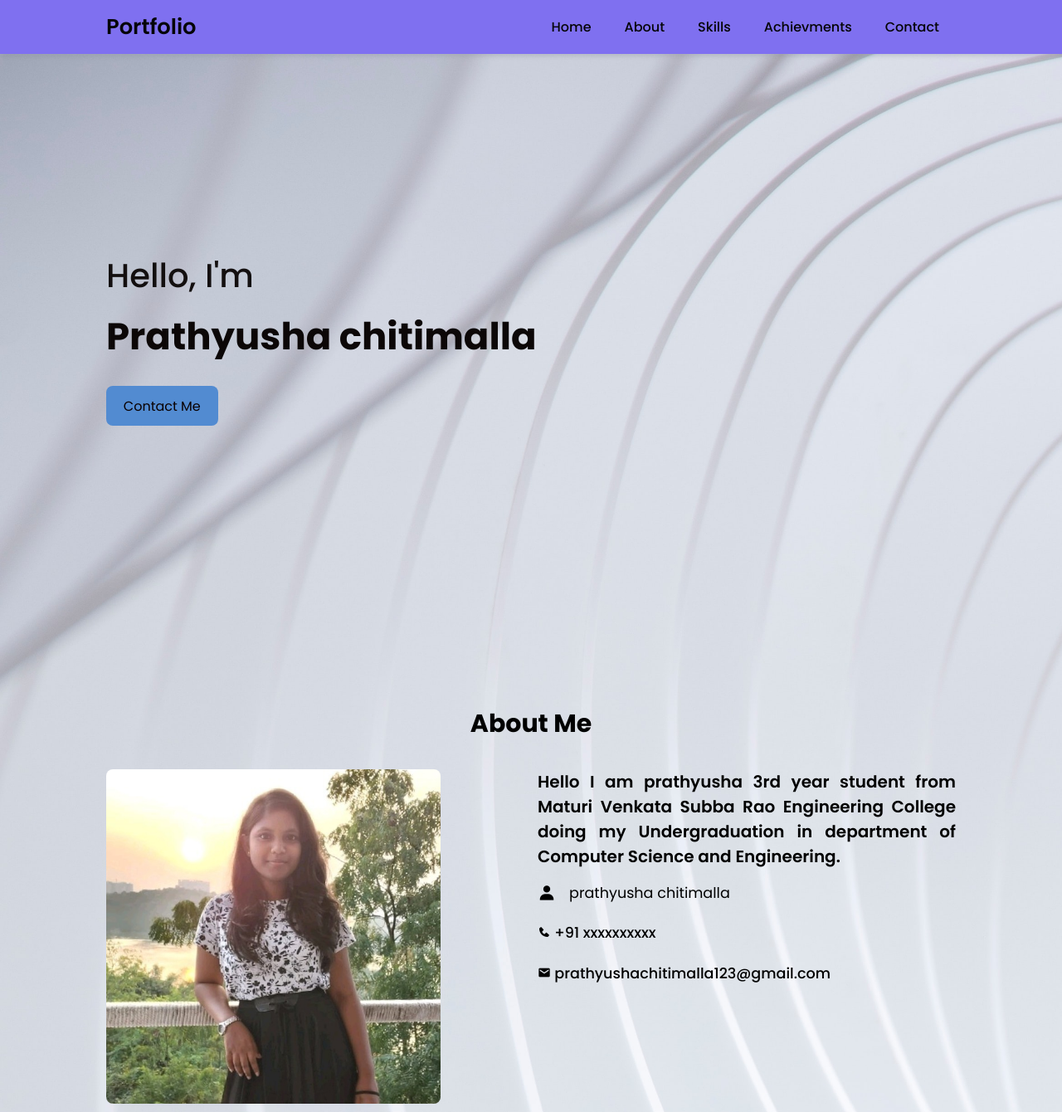
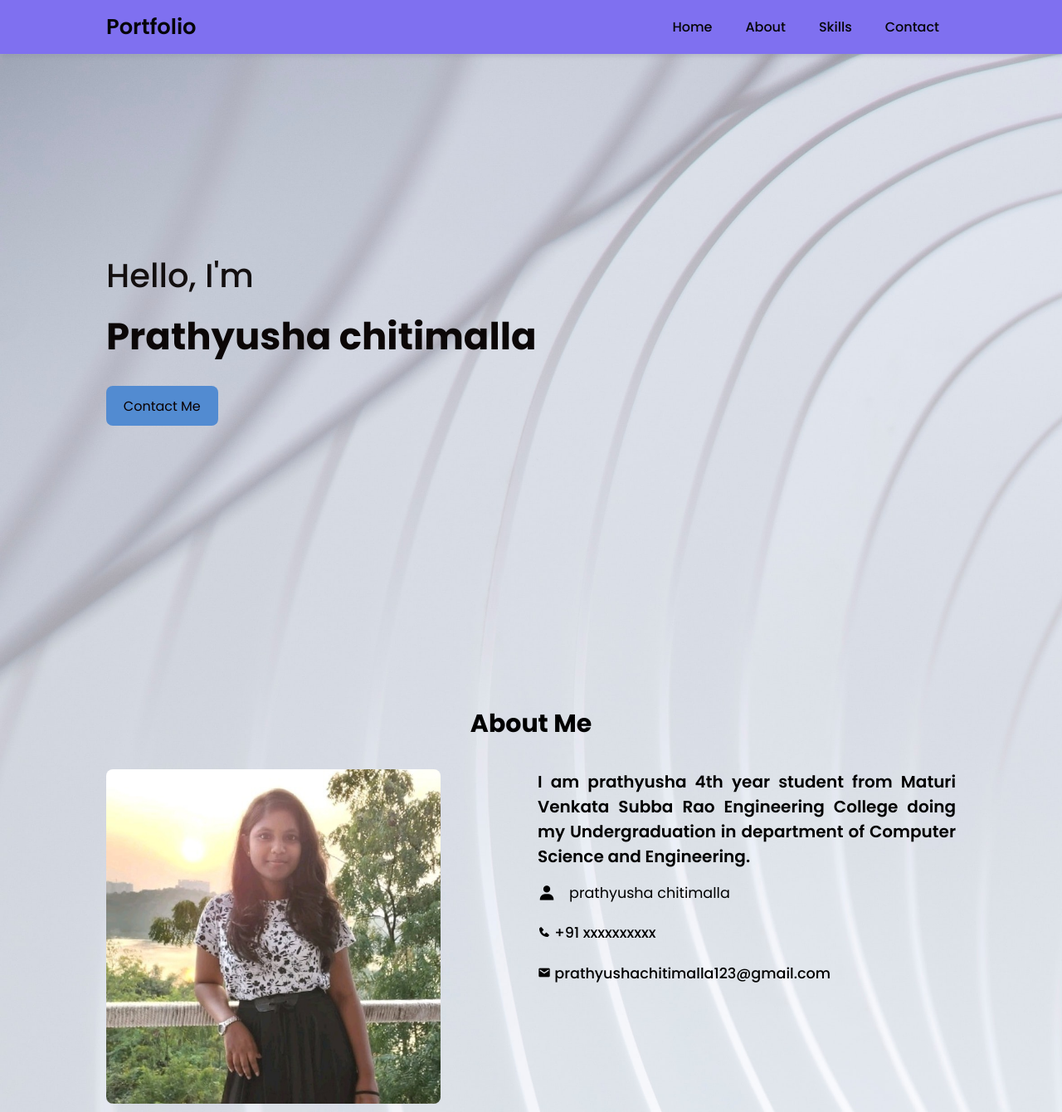
Before and after one commit to Prathyusha148/OIBSIP_LEVEL1_TASK2_PORTFOLIO, a plain HTML site: page index.html in a window 1280 px wide. Shown: the top 1340 px of the page at 83% size. Drawn offline with nearby package versions, Linux system fonts and the light colour scheme; files whose address does not match are found by name.

Commit message:
Update index.html

```diff
--- a/index.html
+++ b/index.html
@@ -20,7 +20,7 @@
             <li><a href="#home">Home</a></li>
             <li><a href="#about">About</a></li>
             <li><a href="#skills">Skills</a></li>
-            <li><a href="#portfolio">Achievments</a></li>
+
             <li><a href="#contact">Contact</a></li>
         </ul>
     </header>
@@ -40,7 +40,7 @@
                 <img src="D:\PrathyushaCh\prathyusha\portfolio\prathyushaimage.jpg"alt="">
             </div>
             <div class="about-text">
-                <p>Hello I am prathyusha 3rd year student from Maturi Venkata Subba Rao Engineering College doing my Undergraduation in department of Computer Science and Engineering.</p>
+                <p> I am prathyusha 4th year student from Maturi Venkata Subba Rao Engineering College doing my Undergraduation in department of Computer Science and Engineering.</p>
                 <div class="information">
                     <!-- Box 1 -->
                     <div class="info-box">
@@ -102,7 +102,7 @@
     </section>
     <section class="portfolio" id="portfolio">
         <div class="heading">
-            <h2>Achivements</h2>
+
         </div>
         <div class="portfolio-content">
             <div class="portfolio-img">
```
